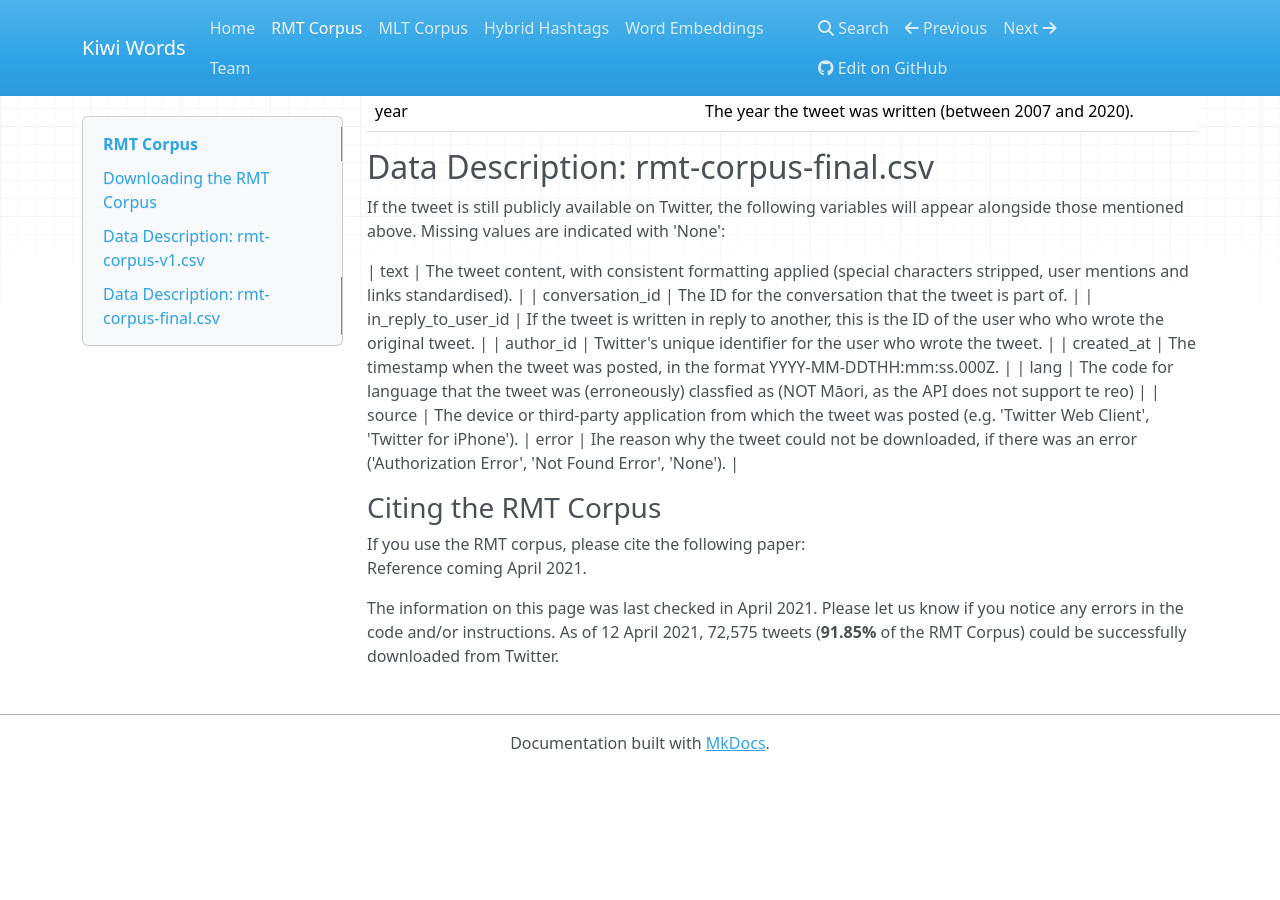
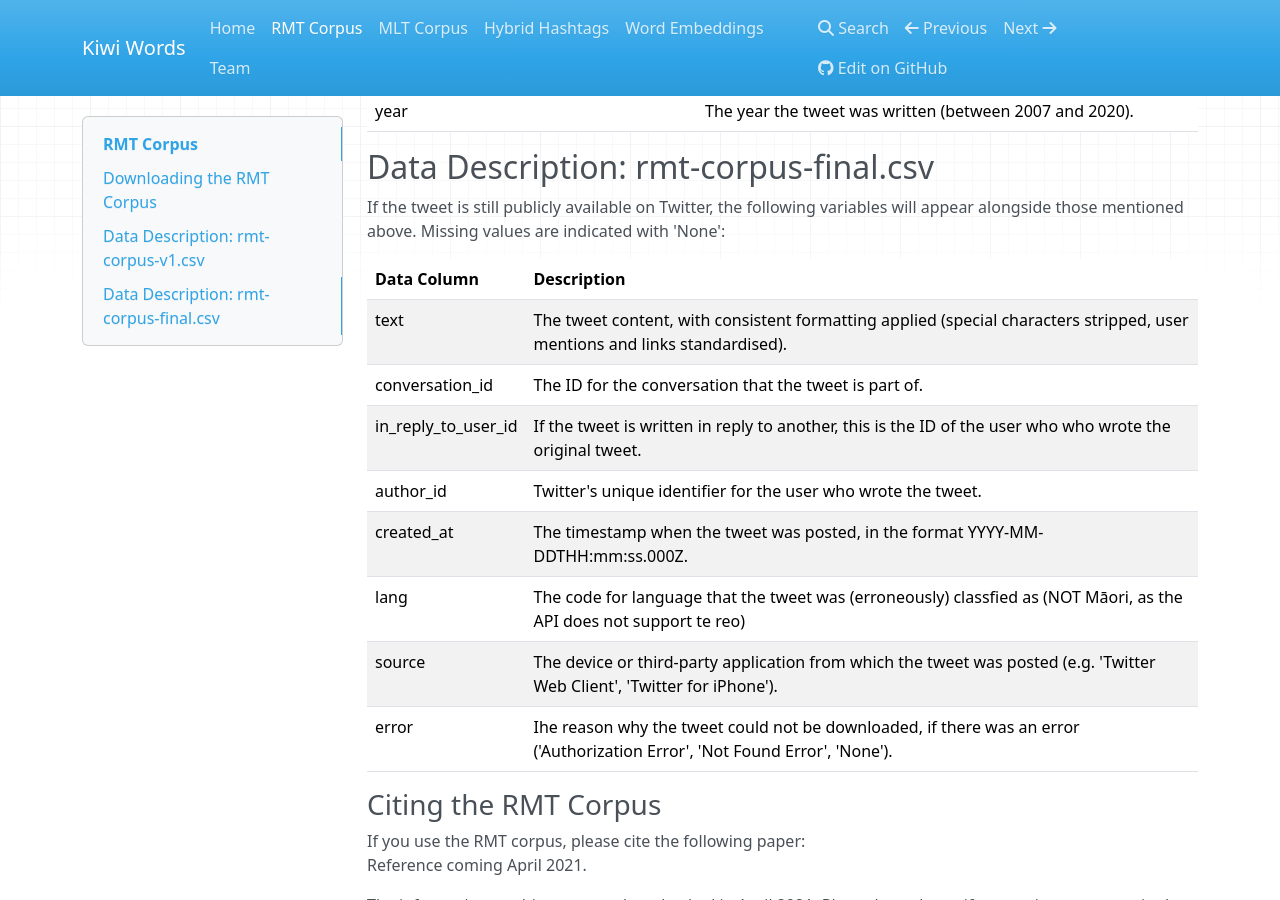
Before and after one commit to Waikato/kiwiwords, an MkDocs documentation site: the page built from docs/rmt_corpus.md, in a window 1280 px wide and 900 px high, scrolled down 2200 px. Built offline with MkDocs 1.6.1, drawn with Linux system fonts in a browser that asks for light colours; nearby versions of some CDN libraries; before the commit the page ends 2971 px from its top, so only the background shows below that.

Commit message:
Update rmt_corpus.md

```diff
--- a/docs/rmt_corpus.md
+++ b/docs/rmt_corpus.md
@@ -54,6 +54,8 @@ https://twitter.com/user/status/XXX, where `XXX` is the tweet's ID.  |
 
 If the tweet is still publicly available on Twitter, the following variables will appear alongside those mentioned above. Missing values are indicated with 'None':
 
+| Data Column                       | Description |
+| -------------                     | ------------- |
 | text								| The tweet content, with consistent formatting applied (special characters stripped, user mentions and links standardised). |
 | conversation_id                   | The ID for the conversation that the tweet is part of. |
 | in_reply_to_user_id               | If the tweet is written in reply to another, this is the ID of the user who who wrote the original tweet. |
```
